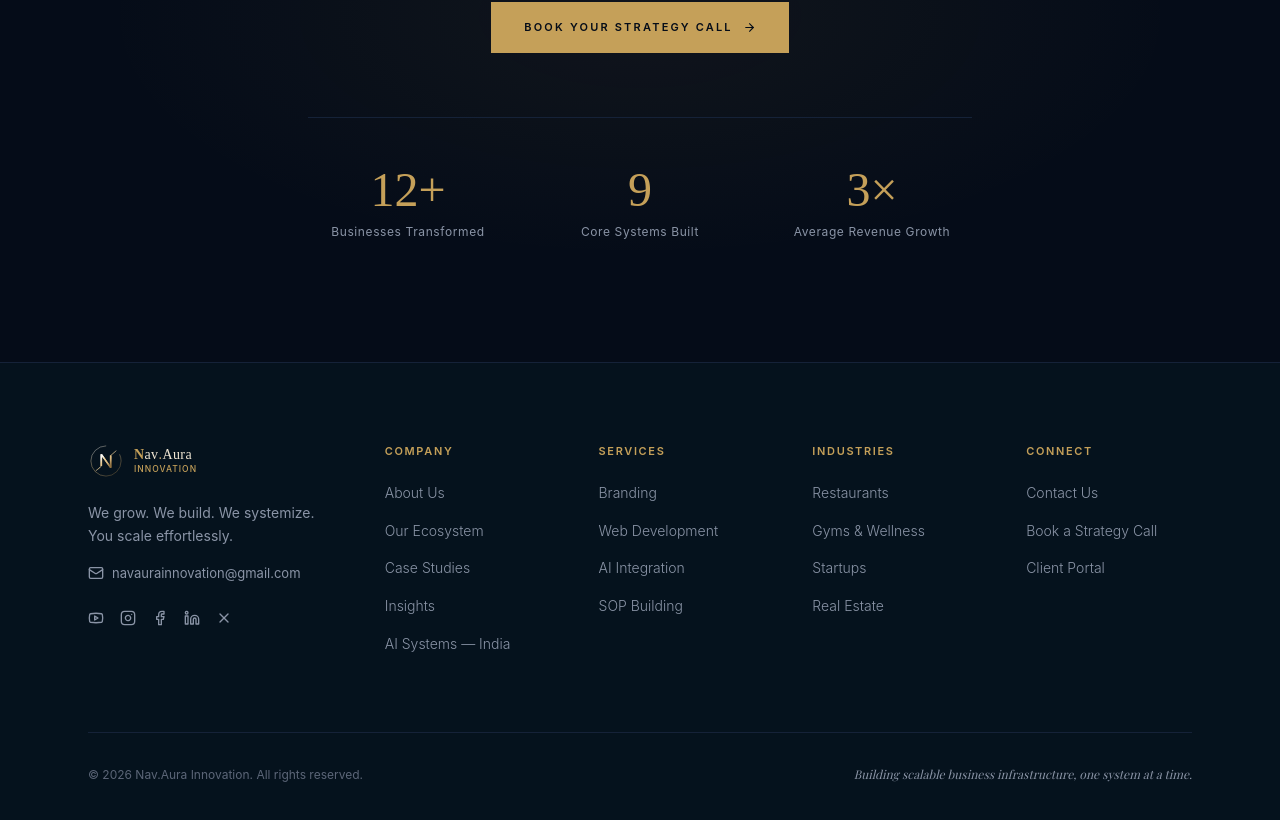
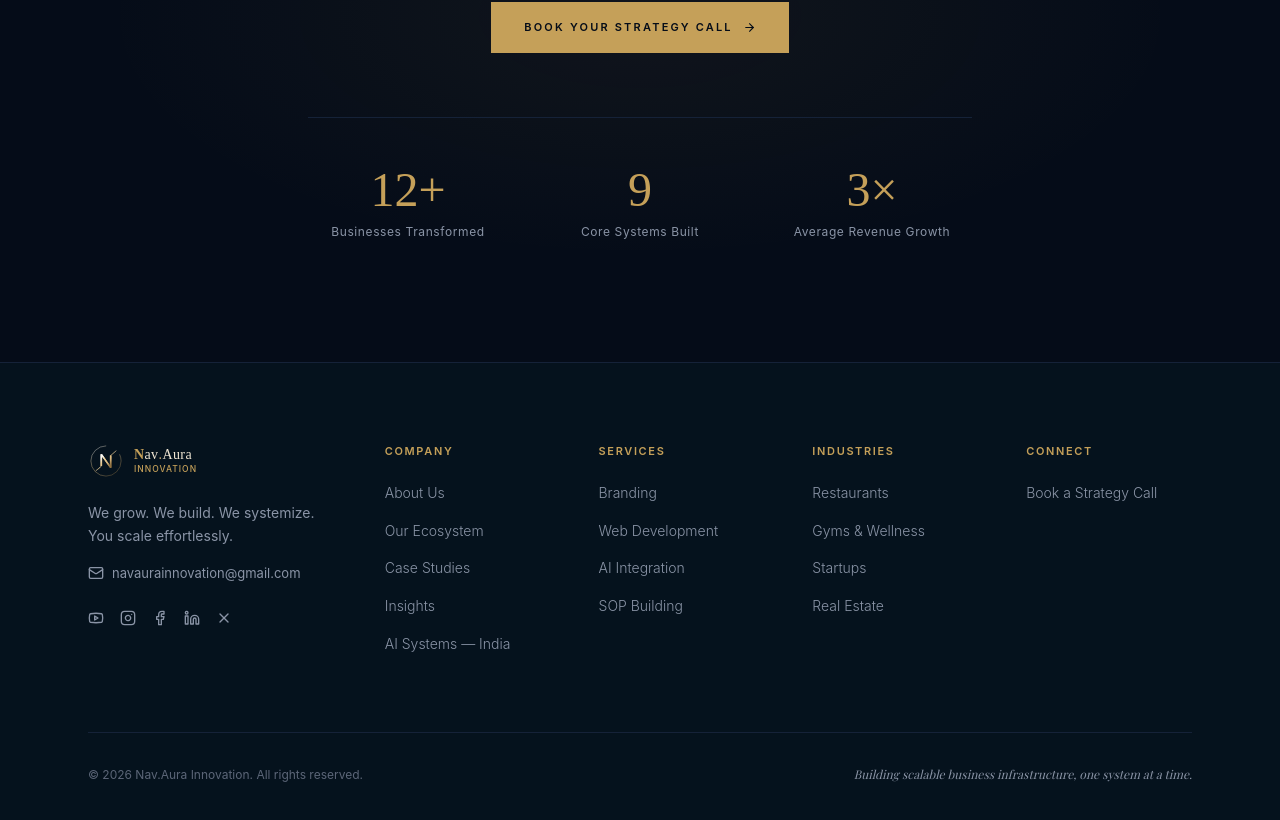
Before and after one commit to bbraj845-png/Nav.Aura-Innovation, a React (Vite) app: page / in a window 1280 px wide. Shown: the part 10566-11386 px from the top of the page. Built offline with nearby package versions, Linux system fonts and the light colour scheme; a web font is replaced by a local one.

Commit message:
Update footer Connect section to only include Book a Strategy Call link

```diff
--- a/src/data/content.js
+++ b/src/data/content.js
@@ -76,9 +76,7 @@ export const FOOTER_LINKS = {
     { label: 'Real Estate', href: '/industries' },
   ],
   Connect: [
-    { label: 'Contact Us', href: '/contact' },
     { label: 'Book a Strategy Call', href: '/contact' },
-    { label: 'Client Portal', href: '#' },
   ],
 }
 
```
